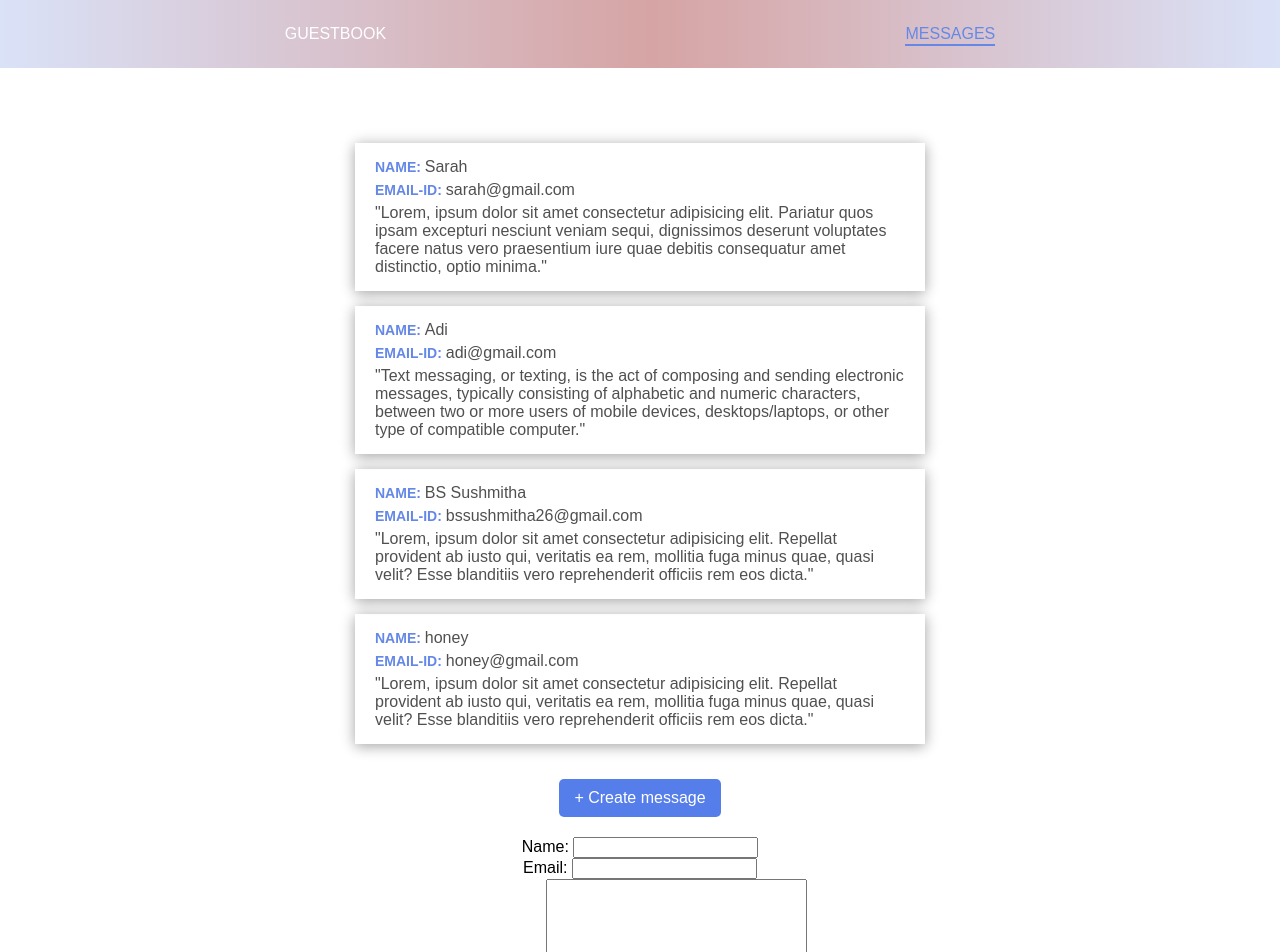
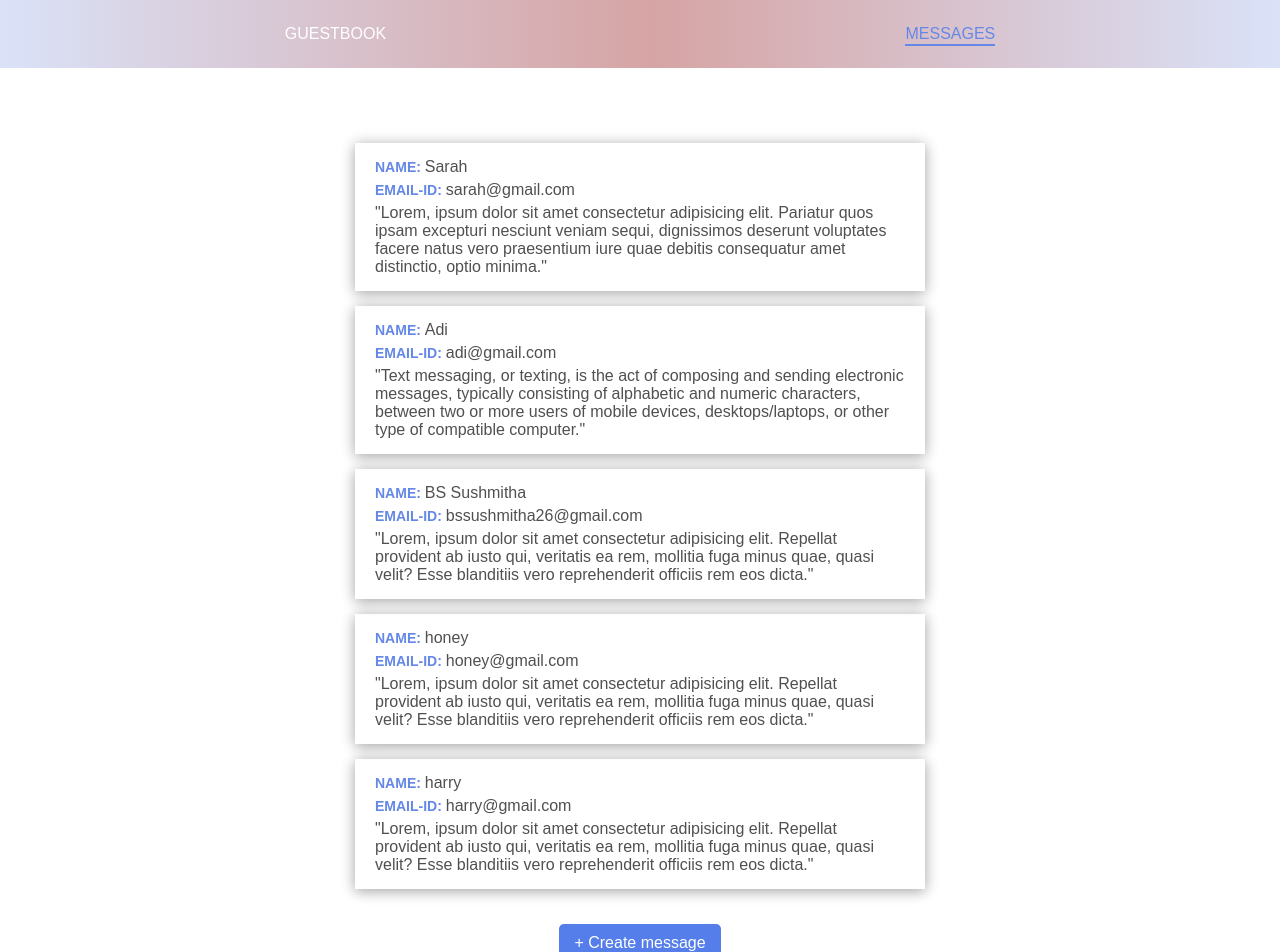
Before and after one commit to sushmitha-b-s/guestbook-client, a Vue app: page /messages in a window 1280 px wide. Shown: the top 952 px of the page. Built offline with nearby package versions, Linux system fonts and the light colour scheme; data requests are answered from the project's data file.

Commit message:
modified adding message functionality

```diff
--- a/db.json
+++ b/db.json
@@ -23,6 +23,12 @@
       "name": "honey",
       "email": "honey@gmail.com",
       "message": "Lorem, ipsum dolor sit amet consectetur adipisicing elit. Repellat provident ab iusto qui, veritatis ea rem, mollitia fuga minus quae, quasi velit? Esse blanditiis vero reprehenderit officiis rem eos dicta."
+    },
+    {
+      "id": 4266551,
+      "name": "harry",
+      "email": "harry@gmail.com",
+      "message": "Lorem, ipsum dolor sit amet consectetur adipisicing elit. Repellat provident ab iusto qui, veritatis ea rem, mollitia fuga minus quae, quasi velit? Esse blanditiis vero reprehenderit officiis rem eos dicta."
     }
   ]
 }
--- a/src/components/AddMessageForm.vue
+++ b/src/components/AddMessageForm.vue
@@ -29,28 +29,17 @@
 <script>
 export default {
   name: 'AddMessageForm',
-
-  data() {
-    return {
-      message: this.createFreshMessageData()
+  props: {
+    message: {
+      type: Object,
+      required: true,
+      default: () => ({})
     }
   },
 
   methods: {
     addMessage() {
-      this.$store.dispatch('guestbook/addMessage', this.message).then(() => {
-        this.message = this.createFreshMessageData()
-      })
-    },
-
-    createFreshMessageData() {
-      const id = Math.floor(Math.random() * 10000000)
-      return {
-        id,
-        name: '',
-        email: '',
-        message: ''
-      }
+      this.$emit('clicked:add-message', this.message)
     }
   }
 }
--- a/src/views/MessagesList.vue
+++ b/src/views/MessagesList.vue
@@ -8,7 +8,7 @@
 
     <button>+ Create message</button>
 
-    <AddMessageForm />
+    <AddMessageForm :message="this.message" @clicked:add-message="addMessage" />
   </div>
 </template>
 
@@ -24,6 +24,12 @@ export default {
     AddMessageForm
   },
 
+  data() {
+    return {
+      message: this.createFreshMessageData()
+    }
+  },
+
   created() {
     this.$store.dispatch('guestbook/fetchMessages')
   },
@@ -32,6 +38,23 @@ export default {
     ...mapGetters({
       messages: 'guestbook/messages'
     })
+  },
+
+  methods: {
+    createFreshMessageData() {
+      const id = Math.floor(Math.random() * 10000000)
+      return {
+        id,
+        name: '',
+        email: '',
+        message: ''
+      }
+    },
+    addMessage(message) {
+      this.$store.dispatch('guestbook/addMessage', message).then(() => {
+        this.message = this.createFreshMessageData()
+      })
+    }
   }
 }
 </script>
```
